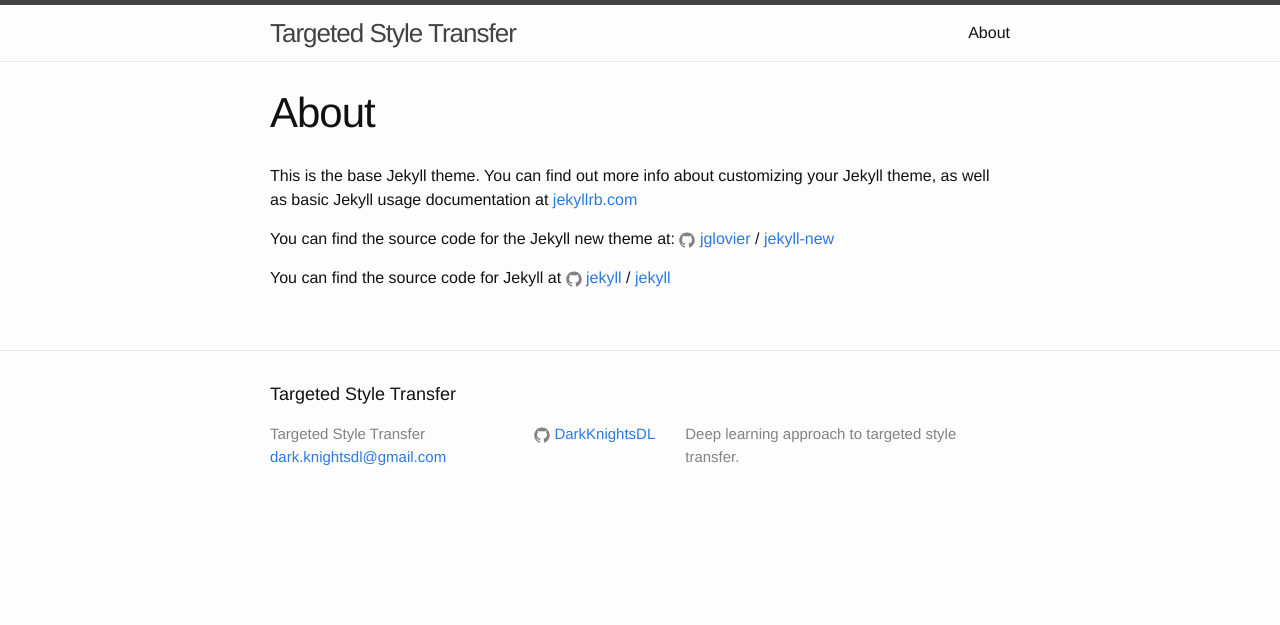
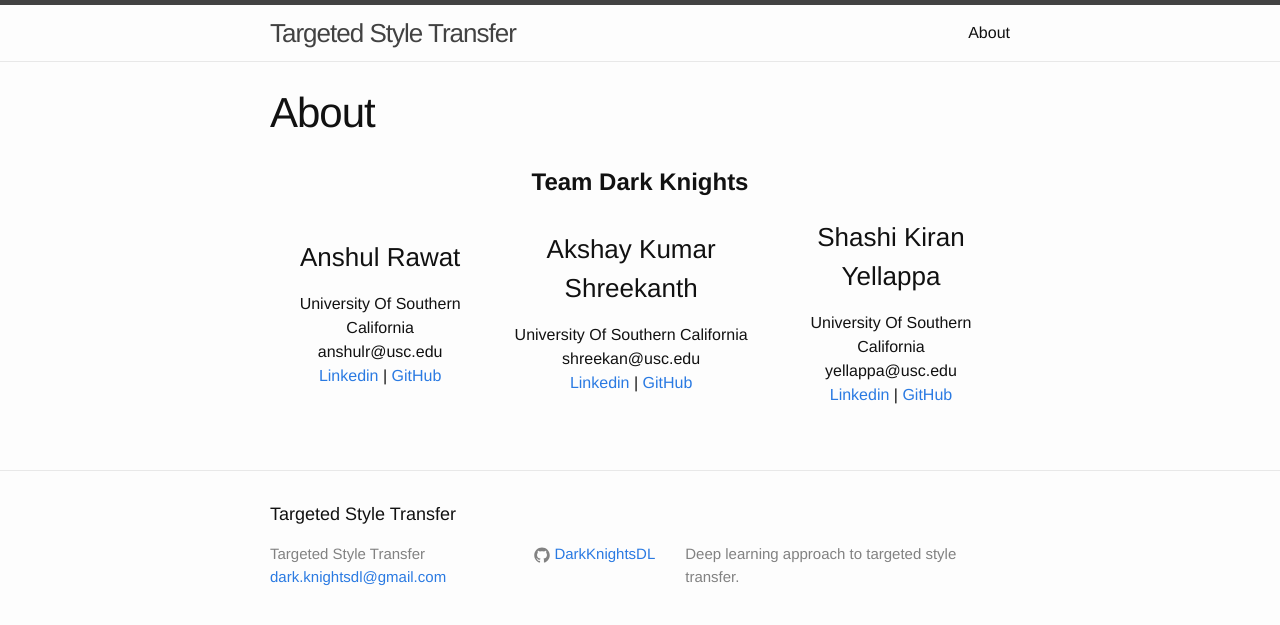
Before and after one commit to DarkKnightsDL/TargetedStyleTransfer, a Jekyll site: the page built from docs/about.md, in a window 1280 px wide. Shown: the top 625 px of the page. Built offline with Jekyll 4.4.1, drawn with Linux system fonts in a browser that asks for light colours.

Commit message:
filled about page

```diff
--- a/docs/about.md
+++ b/docs/about.md
@@ -4,6 +4,32 @@ title: About
 permalink: /about/
 ---
 
+<h1 align="center"><b>Team Dark Knights</b></h1>
+
+ <table style="width:100%;text-align:center">
+  <tr>
+    <td>
+	<h3>Anshul Rawat</h3>
+	University Of Southern California<br/>
+	anshulr@usc.edu<br/>
+	<a href="https://www.linkedin.com/in/anshul-rawat-72017848/">Linkedin</a> | <a href="https://github.com/">GitHub</a>
+    </td>
+    <td>
+	<h3>Akshay Kumar Shreekanth</h3>
+	University Of Southern California<br/>
+	shreekan@usc.edu<br/>
+	<a href="https://www.linkedin.com/in/akshaykumars/">Linkedin</a> | <a href="https://github.com/">GitHub</a>
+    </td>
+    <td>
+	<h3>Shashi Kiran Yellappa</h3>
+	University Of Southern California<br/>
+	yellappa@usc.edu<br/>
+	<a href="https://www.linkedin.com/in/shashikiran-yellappa/">Linkedin</a> | <a href="https://github.com/shashikiran47">GitHub</a>
+    </td>
+  </tr>
+</table>
+
+<!--
 This is the base Jekyll theme. You can find out more info about customizing your Jekyll theme, as well as basic Jekyll usage documentation at [jekyllrb.com](http://jekyllrb.com/)
 
 You can find the source code for the Jekyll new theme at:
@@ -13,3 +39,4 @@ You can find the source code for the Jekyll new theme at:
 You can find the source code for Jekyll at
 {% include icon-github.html username="jekyll" %} /
 [jekyll](https://github.com/jekyll/jekyll)
+-->
```
